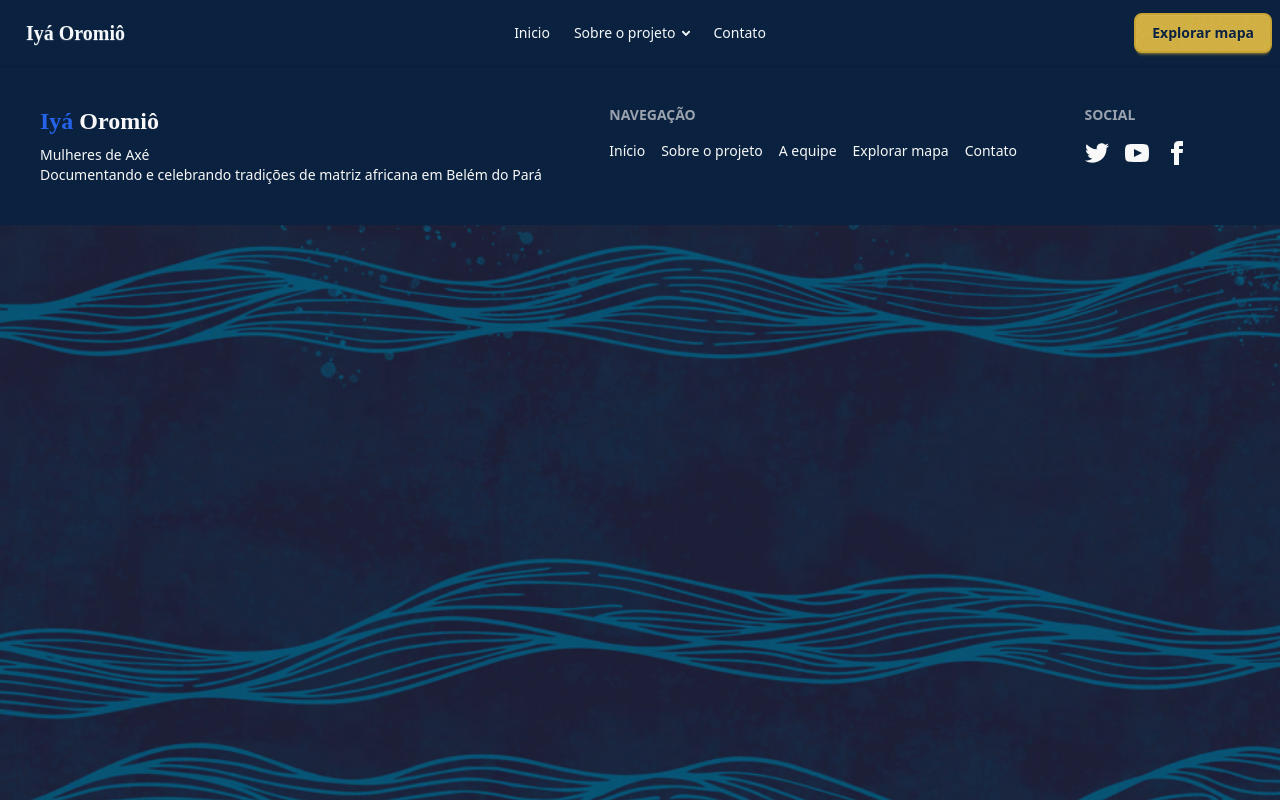
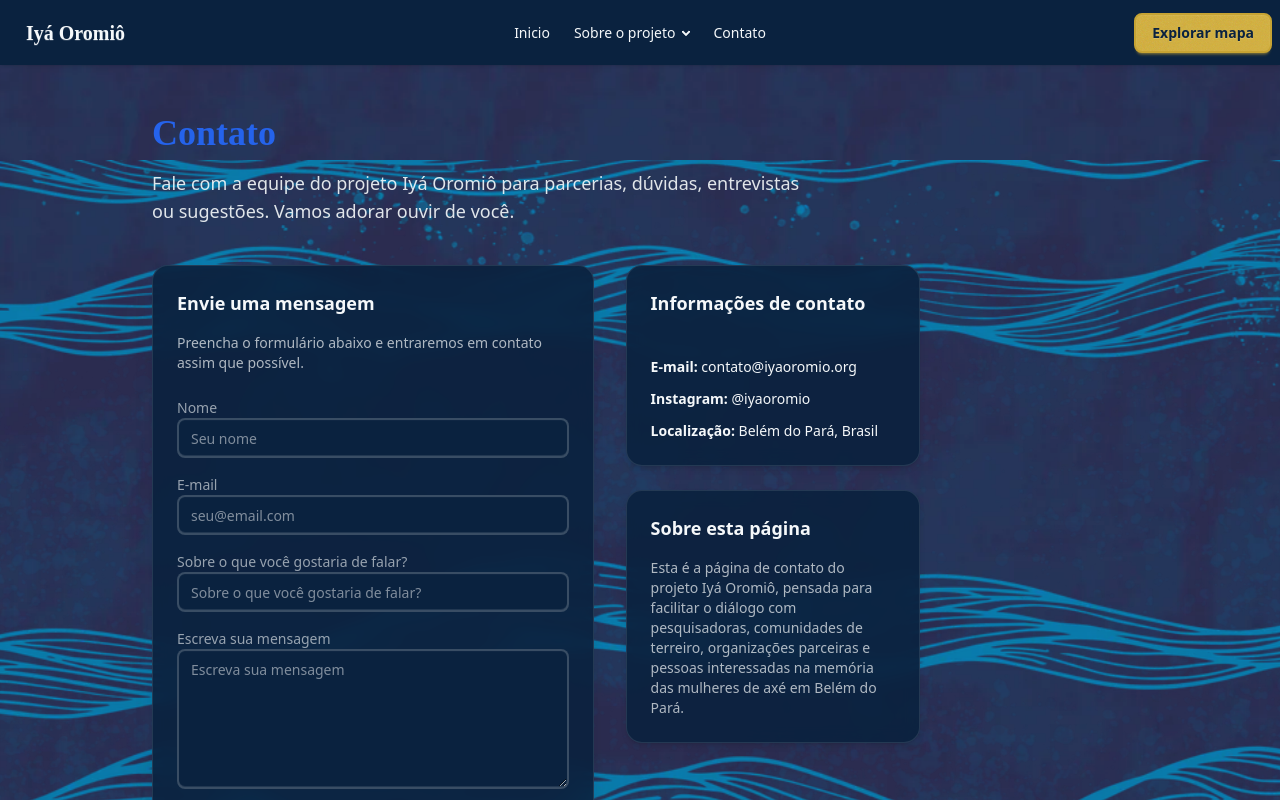
Before and after one commit to saudlari/IyaOromio, a React (Vite) app: page /contato in a window 1280 px wide. Shown: the top 800 px of the page. Built offline with nearby package versions, Linux system fonts and the light colour scheme; a web font is replaced by a local one.

Commit message:
(feat) : contact page

```diff
--- a/package.json
+++ b/package.json
@@ -13,6 +13,7 @@
     "leaflet": "^1.9.4",
     "react": "^19.2.0",
     "react-dom": "^19.2.0",
+    "react-hook-form": "^7.71.2",
     "react-icons": "^5.6.0",
     "react-leaflet": "^5.0.0",
     "react-router-dom": "^7.13.0"
--- a/src/App.jsx
+++ b/src/App.jsx
@@ -11,9 +11,9 @@ function App() {
   return (
     <Routes>
       <Route path="/" element={<Home />} />
-      <Route path="/about" element={<AboutPage />} />
-      <Route path="/team" element={<TeamPage />} />
-      <Route path="/contact" element={<ContactPage />} />
+      <Route path="/sobre" element={<AboutPage />} />
+      <Route path="/equipe" element={<TeamPage />} />
+      <Route path="/contato" element={<ContactPage />} />
       <Route path="/map" element={<Map />} />
       <Route path="/women/:id" element={<WomanProfilePage />} />
     </Routes>
--- a/src/components/BackgroundWrapper.jsx
+++ b/src/components/BackgroundWrapper.jsx
@@ -10,13 +10,15 @@ export default function BackgroundWrapper({ children }) {
         width: '100%',
       }}
     >
-      <div
+      <div// Cor secondary do tema (axé)
+
         style={{
           position: 'absolute',
           top: 0,
           left: 0,
           right: 0,
           bottom: 0,
+
           width: '100%',
           height: '100%',
           minHeight: '100vh',
@@ -40,6 +42,7 @@ export default function BackgroundWrapper({ children }) {
           width: '100%',
           height: 'calc(100vh - 64px)',
           zIndex: 1,
+
           pointerEvents: 'none',
           overflow: 'hidden',
         }}
@@ -71,7 +74,7 @@ export default function BackgroundWrapper({ children }) {
           bottom: 0,
           width: '100%',
           height: 'calc(100vh - 64px)',
-          backgroundColor: 'rgba(0, 0, 0, 0.35)',
+          backgroundColor: 'rgba(0, 0, 0, 0.05)',
           zIndex: 2,
           pointerEvents: 'none',
         }}
--- a/src/pages/ContactPage.jsx
+++ b/src/pages/ContactPage.jsx
@@ -1,15 +1,175 @@
-import Header from '../components/Header'
+import { useForm } from 'react-hook-form'
+
+const defaultValues = {
+  name: '',
+  email: '',
+  subject: '',
+  message: '',
+}
 
 export default function ContactPage() {
+  const {
+    register,
+    handleSubmit,
+    formState: { errors, isSubmitting },
+    reset,
+  } = useForm({ defaultValues })
+
+  function onSubmit(data) {
+    console.log('Form data:', data)
+    reset()
+  }
+
   return (
-    <>
-      <Header />
-      <div className="container mx-auto px-4 py-16">
-        <h1 className="text-4xl font-bold font-display mb-8">Cont<span className="text-secondary">ato</span></h1>
-        <p className="text-lg">
-          Información de contato del proyecto Iyá Oromiô.
-        </p>
-      </div>
-    </>
+    <div className="min-h-screen flex flex-col text-base-content">
+      <main className="flex-grow w-full max-w-5xl mx-auto px-4 sm:px-6 py-8 sm:py-12">
+        <div className="max-w-3xl">
+            <h1 className="text-4xl font-bold font-display mb-4">
+              <span className="text-secondary">Contato</span>
+            </h1>
+            <p className="text-lg mb-10 max-w-2xl text-base-content/90">
+              Fale com a equipe do projeto Iyá Oromiô para parcerias, dúvidas, entrevistas
+              ou sugestões. Vamos adorar ouvir de você.
+            </p>
+
+            <div className="grid gap-8 md:grid-cols-[minmax(0,3fr)_minmax(0,2fr)]">
+              <section className="card bg-base-100/90 backdrop-blur-sm shadow-xl border border-base-content/10">
+                <div className="card-body">
+                  <h2 className="card-title mb-2">Envie uma mensagem</h2>
+                  <p className="mb-4 text-sm text-base-content/70">
+                    Preencha o formulário abaixo e entraremos em contato assim que possível.
+                  </p>
+
+                  <form
+                    className="space-y-4"
+                    onSubmit={handleSubmit(onSubmit)}
+                  >
+                    <div className="form-control">
+                      <label className="label" htmlFor="name">
+                        <span className="label-text">Nome</span>
+                        {errors.name && (
+                          <span className="label-text-alt text-error">{errors.name.message}</span>
+                        )}
+                      </label>
+                      <input
+                        id="name"
+                        type="text"
+                        className={`input input-bordered w-full ${errors.name ? 'input-error' : ''}`}
+                        placeholder="Seu nome"
+                        {...register('name', { required: 'Nome é obrigatório' })}
+                      />
+                    </div>
+
+                    <div className="form-control">
+                      <label className="label" htmlFor="email">
+                        <span className="label-text">E-mail</span>
+                        {errors.email && (
+                          <span className="label-text-alt text-error">{errors.email.message}</span>
+                        )}
+                      </label>
+                      <input
+                        id="email"
+                        type="email"
+                        className={`input input-bordered w-full ${errors.email ? 'input-error' : ''}`}
+                        placeholder="seu@email.com"
+                        {...register('email', {
+                          required: 'E-mail é obrigatório',
+                          pattern: {
+                            value: /^[A-Z0-9._%+-]+@[A-Z0-9.-]+\.[A-Z]{2,}$/i,
+                            message: 'E-mail inválido',
+                          },
+                        })}
+                      />
+                    </div>
+
+                    <div className="form-control">
+                      <label className="label" htmlFor="subject">
+                        <span className="label-text">Sobre o que você gostaria de falar?</span>
+                      </label>
+                      <input
+                        id="subject"
+                        type="text"
+                        className="input input-bordered w-full"
+                        placeholder="Sobre o que você gostaria de falar?"
+                        {...register('subject')}
+                      />
+                    </div>
+
+                    <div className="form-control">
+                      <label className="label" htmlFor="message">
+                        <span className="label-text">Escreva sua mensagem</span>
+                        {errors.message && (
+                          <span className="label-text-alt text-error">{errors.message.message}</span>
+                        )}
+                      </label>
+                      <textarea
+                        id="message"
+                        className={`textarea textarea-bordered w-full min-h-[140px] ${errors.message ? 'textarea-error' : ''}`}
+                        placeholder="Escreva sua mensagem"
+                        {...register('message', { required: 'Mensagem é obrigatória' })}
+                      />
+                    </div>
+
+                    <div className="form-control mt-4">
+                      <button
+                        type="submit"
+                        className="btn btn-secondary"
+                        disabled={isSubmitting}
+                      >
+                        {isSubmitting ? 'Enviando…' : 'Enviar mensagem'}
+                      </button>
+                    </div>
+                  </form>
+                </div>
+              </section>
+
+              <aside className="space-y-6">
+                <div className="card bg-base-100/90 backdrop-blur-sm shadow-md border border-base-content/10">
+                  <div className="card-body">
+                    <h3 className="card-title mb-2">Informações de contato</h3>
+                    <p className="text-sm text-base-content/70 mb-4">
+
+                    </p>
+                    <ul className="space-y-3 text-sm">
+                      <li>
+                        <span className="font-semibold">E-mail:</span>{' '}
+                        <a href="mailto:contato@iyaoromio.org" className="link link-hover">
+                          contato@iyaoromio.org
+                        </a>
+                      </li>
+                      <li>
+                        <span className="font-semibold">Instagram:</span>{' '}
+                    <a
+                      href="https://www.instagram.com/iyaoromiomulheresdeaxe/"
+                      target="_blank"
+                      rel="noreferrer"
+                      className="link link-hover"
+                    >
+                      @iyaoromio
+                    </a>
+                  </li>
+                      <li>
+                        <span className="font-semibold">Localização:</span>{' '}
+                        Belém do Pará, Brasil
+                      </li>
+                    </ul>
+                  </div>
+                </div>
+
+                <div className="card bg-base-100/90 backdrop-blur-sm shadow-md border border-base-content/10">
+                  <div className="card-body">
+                    <h3 className="card-title mb-2">Sobre esta página</h3>
+                    <p className="text-sm text-base-content/70">
+                      Esta é a página de contato do projeto Iyá Oromiô, pensada para facilitar o
+                      diálogo com pesquisadoras, comunidades de terreiro, organizações parceiras
+                      e pessoas interessadas na memória das mulheres de axé em Belém do Pará.
+                    </p>
+                  </div>
+                </div>
+              </aside>
+            </div>
+          </div>
+      </main>
+    </div>
   )
 }
--- a/src/pages/Map.jsx
+++ b/src/pages/Map.jsx
@@ -33,8 +33,8 @@ export default function Map({ embedded = false, embedOnlyMap = false, mapHeight
         scrollWheelZoom
       >
         <TileLayer
-          url="https://{s}.basemaps.cartocdn.com/rastertiles/voyager/{z}/{x}/{y}{r}.png"
-          attribution='&copy; <a href="https://www.openstreetmap.org/copyright">OpenStreetMap</a> contributors &copy; <a href="https://carto.com/attributions">CARTO</a>'
+          url="https://{s}.tile.openstreetmap.org/{z}/{x}/{y}.png"
+          attribution='&copy; <a href="https://www.openstreetmap.org/copyright">OpenStreetMap</a> contributors'
         />
         {WOMEN_MARKERS.map((woman) => (
           <Marker
--- a/src/pages/TeamPage.jsx
+++ b/src/pages/TeamPage.jsx
@@ -1,9 +1,6 @@
-import Header from '../components/Header'
-
-  export default function TeamPage() {
+export default function TeamPage() {
     return (
     <>
-      <Header />
       <div className="container mx-auto px-4 py-16">
         <h1 className="text-4xl font-bold font-display mb-8">A <span className="text-secondary">equipe</span></h1>
         <p className="text-lg">
```
Also changed, not shown: 1 other file (tests, documents, lock files or other folders).
